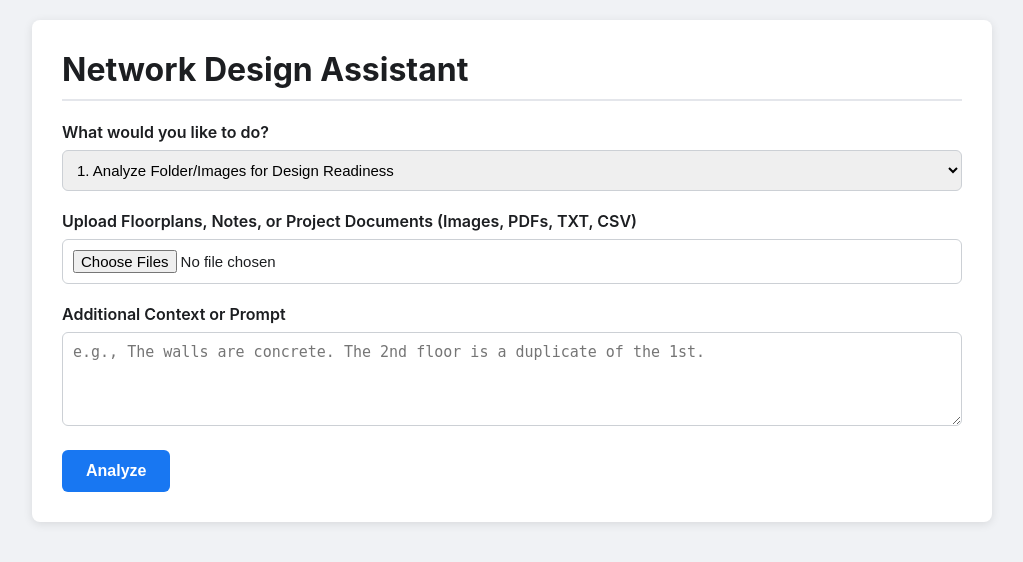
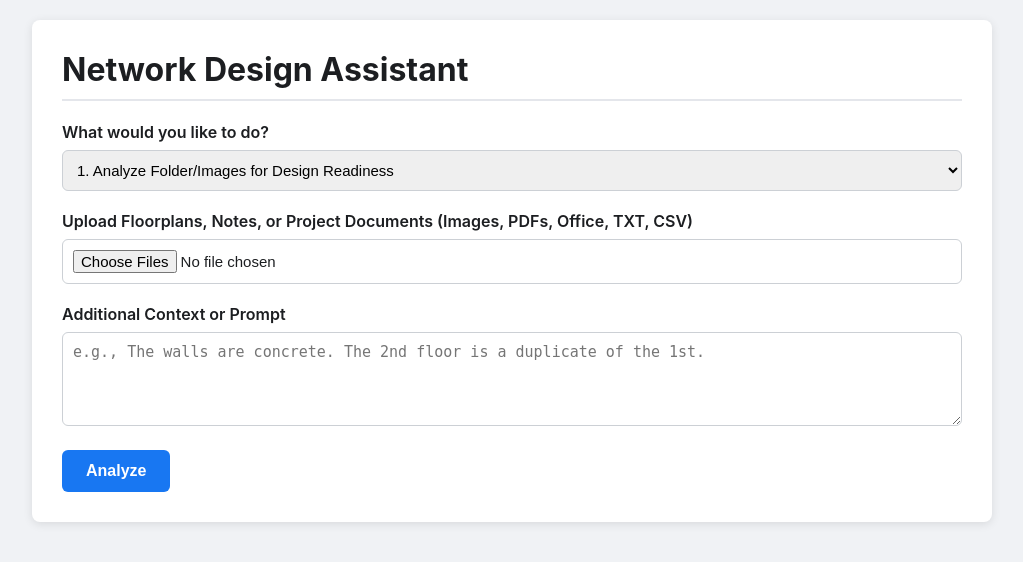
Before and after one commit to mattwegesin/network-design-assistant, a Flask app: page / in a window 1280 px wide. Shown: the top 562 px of the page, without its empty margins (128-1151 px from the left). Run offline with Flask 3, Linux system fonts and the light colour scheme; some libraries are stand-ins or nearby versions.

Commit message:
Add support for Microsoft Office documents

```diff
--- a/templates/index.html
+++ b/templates/index.html
@@ -123,8 +123,8 @@
         </div>
 
         <div class="form-group">
-            <label for="files">Upload Floorplans, Notes, or Project Documents (Images, PDFs, TXT, CSV)</label>
-            <input type="file" id="files" name="files" multiple accept="image/*,application/pdf,text/plain,text/csv,text/markdown">
+            <label for="files">Upload Floorplans, Notes, or Project Documents (Images, PDFs, Office, TXT, CSV)</label>
+            <input type="file" id="files" name="files" multiple accept="image/*,application/pdf,text/plain,text/csv,text/markdown,application/msword,application/vnd.openxmlformats-officedocument.wordprocessingml.document,application/vnd.ms-excel,application/vnd.openxmlformats-officedocument.spreadsheetml.sheet,application/vnd.ms-powerpoint,application/vnd.openxmlformats-officedocument.presentationml.presentation">
         </div>
 
         <div class="form-group">
```
